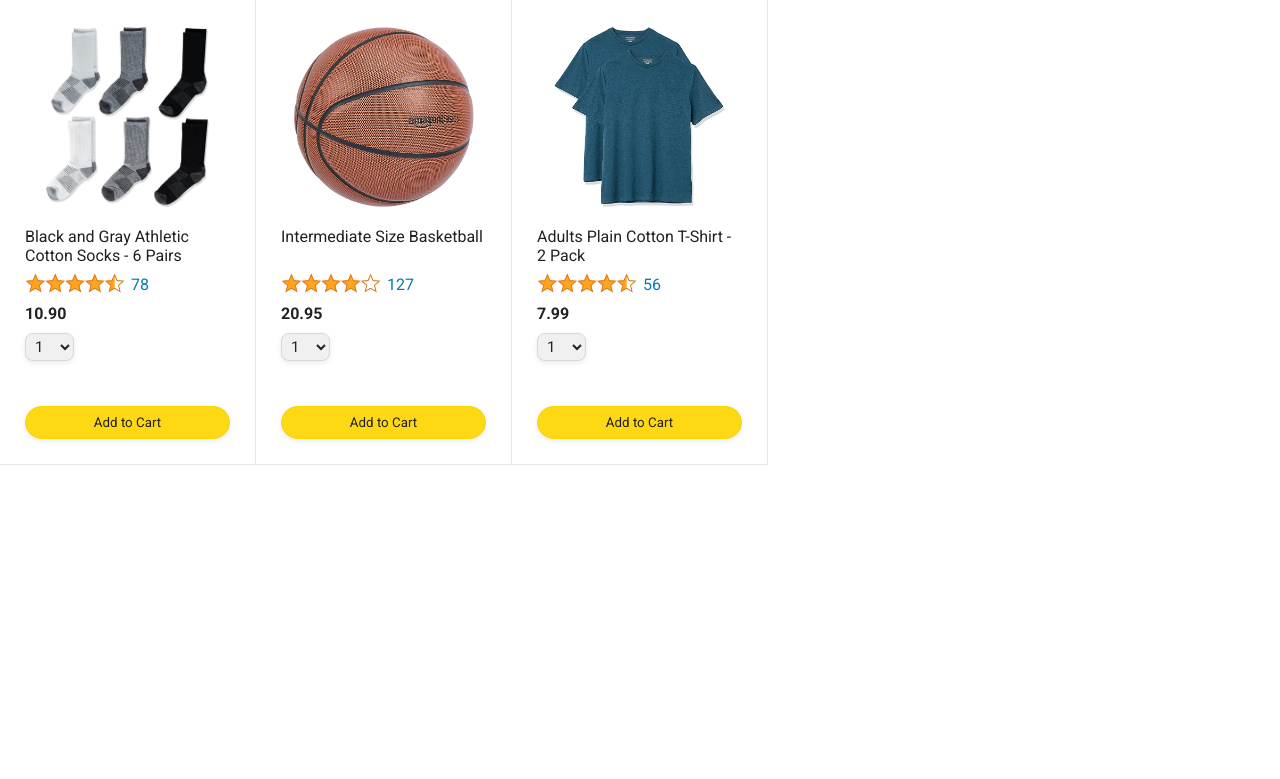
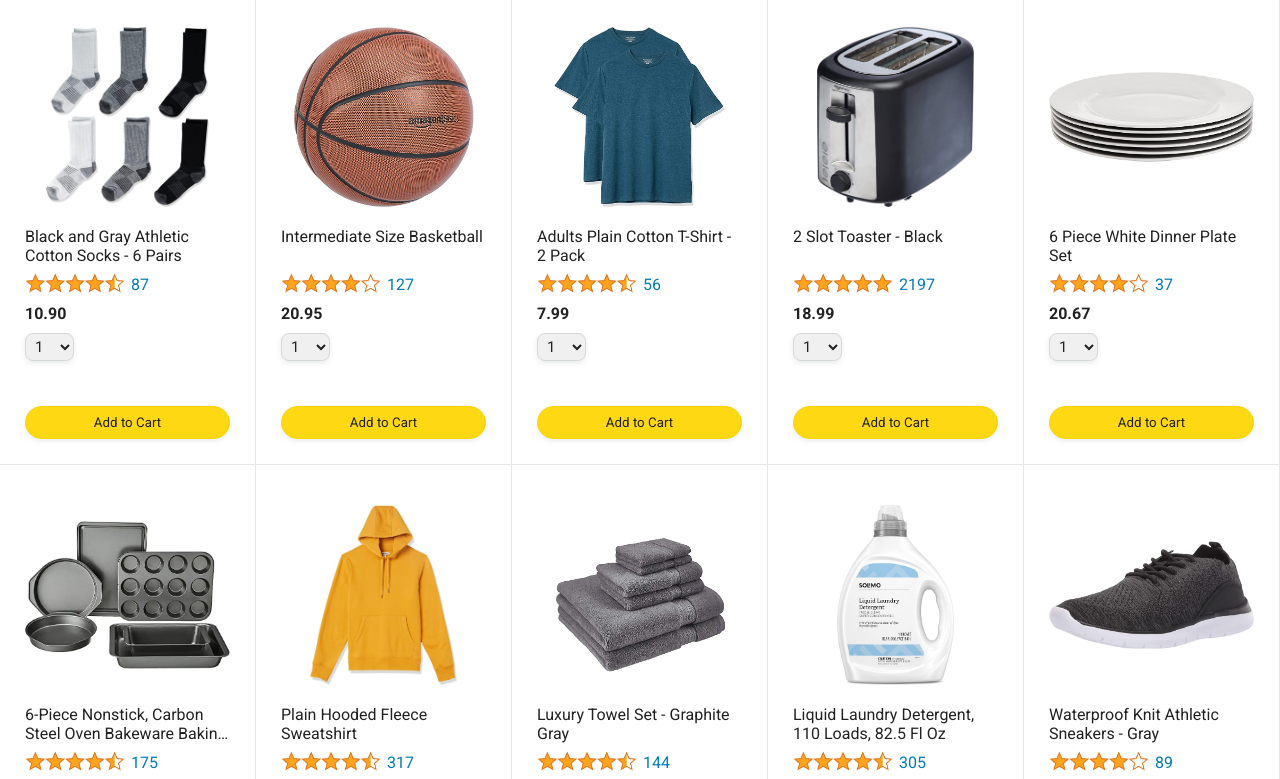
Before and after one commit to anasgets111/javascript-amazon-project, a plain HTML site: page amazon.html in a window 1280 px wide. Shown: the part 73-852 px from the top of the page. Before the commit the page ends 800 px from the top, so only its background shows below. Drawn offline with Linux system fonts and the light colour scheme.

Commit message:
Use products.js file

```diff
--- a/scirpts/amazon.js
+++ b/scirpts/amazon.js
@@ -1,34 +1,6 @@
-const products = [
-  {
-    image: "images/products/athletic-cotton-socks-6-pairs.jpg",
-    name: "Black and Gray Athletic Cotton Socks - 6 Pairs",
-    rating: {
-      stars: 4.5,
-      count: 78,
-    },
-    priceCents: 1090,
-  },
-  {
-    image: "images/products/intermediate-composite-basketball.jpg",
-    name: "Intermediate Size Basketball",
-    rating: {
-      stars: 4,
-      count: 127,
-    },
-    priceCents: 2095,
-  },
-  {
-    image: "images/products/adults-plain-cotton-tshirt-2-pack-teal.jpg",
-    name: "Adults Plain Cotton T-Shirt - 2 Pack",
-    rating: {
-      stars: 4.5,
-      count: 56,
-    },
-    priceCents: 799,
-  },
-];
 
-let productsHTML = '';
+
+let productsHTML = "";
 
 products.forEach((product) => {
   productsHTML += `<div class="product-container">
@@ -79,8 +51,7 @@ products.forEach((product) => {
       </button>
     </div>
     `;
+});
+console.log(productsHTML);
 
-});
-console.log(productsHTML)
-
-document.querySelector('.js-products-grid').innerHTML = productsHTML;
+document.querySelector(".js-products-grid").innerHTML = productsHTML;
```
Also changed, not shown: amazon.html (+8 -4 lines).
